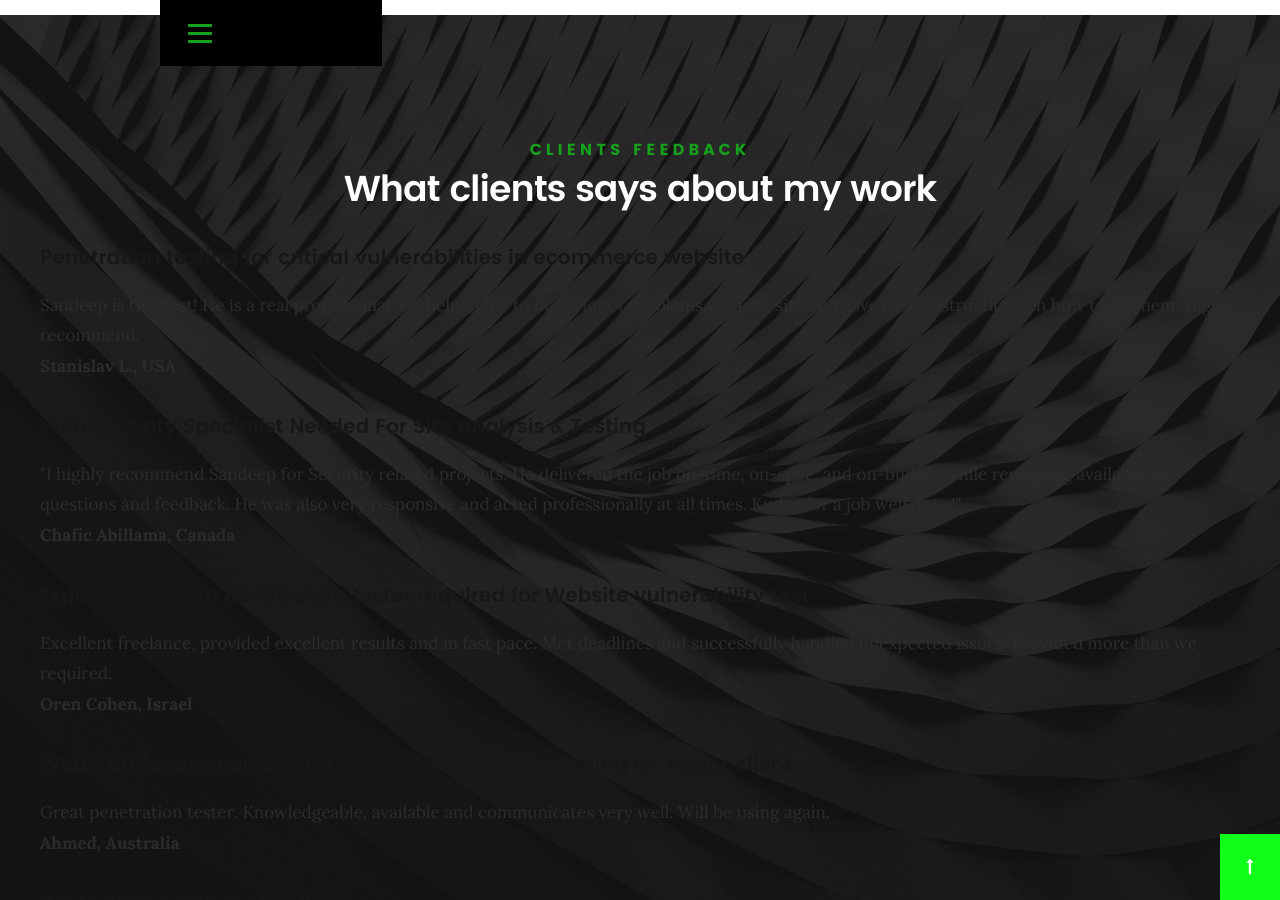
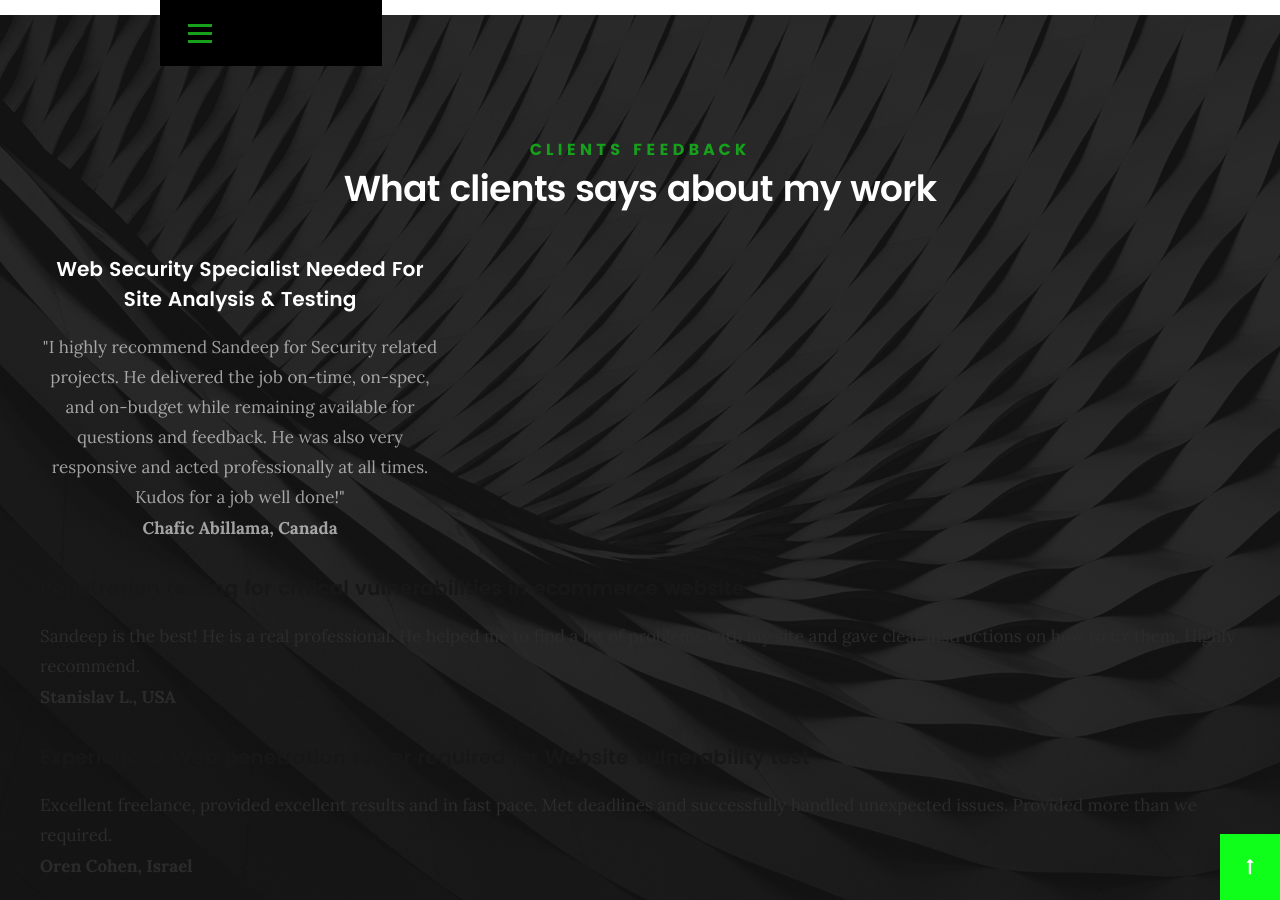
Before and after one commit to SandeepSainiProgrammer/portfolio, a Jekyll site: the page built from index.html, in a window 1280 px wide and 900 px high, scrolled down 6194 px. Built offline with Jekyll 4.4.1, drawn with Linux system fonts in a browser that asks for light colours; some web fonts are replaced.

Commit message:
Update index.html

```diff
--- a/index.html
+++ b/index.html
@@ -482,8 +482,19 @@ permalink: /
 
 		<div id="owl-slider" class="owl-carousel services-list">
 
+			<!--  <div class="service"> -->
 
+				 <!--  <span class="icon"><i class="icon-earth"></i></span> -->
 
+				<div class="service-content">
+
+					<h3>Web Security Specialist Needed For Site Analysis & Testing</h3>
+
+					<p class="desc">"I highly recommend Sandeep for Security related projects. He delivered the job on-time, on-spec, and on-budget while remaining available for questions and feedback. He was also very responsive and acted professionally at all times. Kudos for a job well done!"
+					<br><b>Chafic Abillama, Canada</b><br>
+					</p>
+
+				</div>
 			</div> <!-- &lt;!&ndash; /service &ndash;&gt; -->
 
 			<div class="service">
@@ -501,20 +512,6 @@ permalink: /
 				</div>
 
 			</div>  <!-- &lt;!&ndash; /service &ndash;&gt; -->
-
-		        <div class="service">
-
-				 <!--  <span class="icon"><i class="icon-earth"></i></span> -->
-
-				<div class="service-content">
-
-					<h3>Web Security Specialist Needed For Site Analysis & Testing</h3>
-
-					<p class="desc">"I highly recommend Sandeep for Security related projects. He delivered the job on-time, on-spec, and on-budget while remaining available for questions and feedback. He was also very responsive and acted professionally at all times. Kudos for a job well done!"
-					<br><b>Chafic Abillama, Canada</b><br>
-					</p>
-
-				</div>
 
 			<div class="service">
 
```
